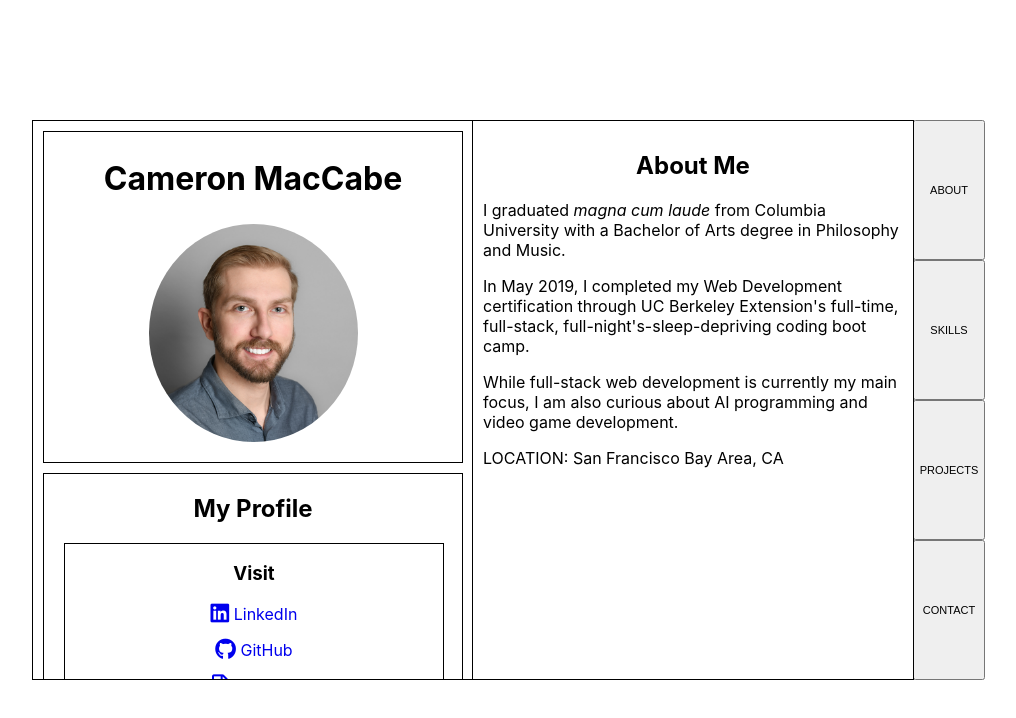
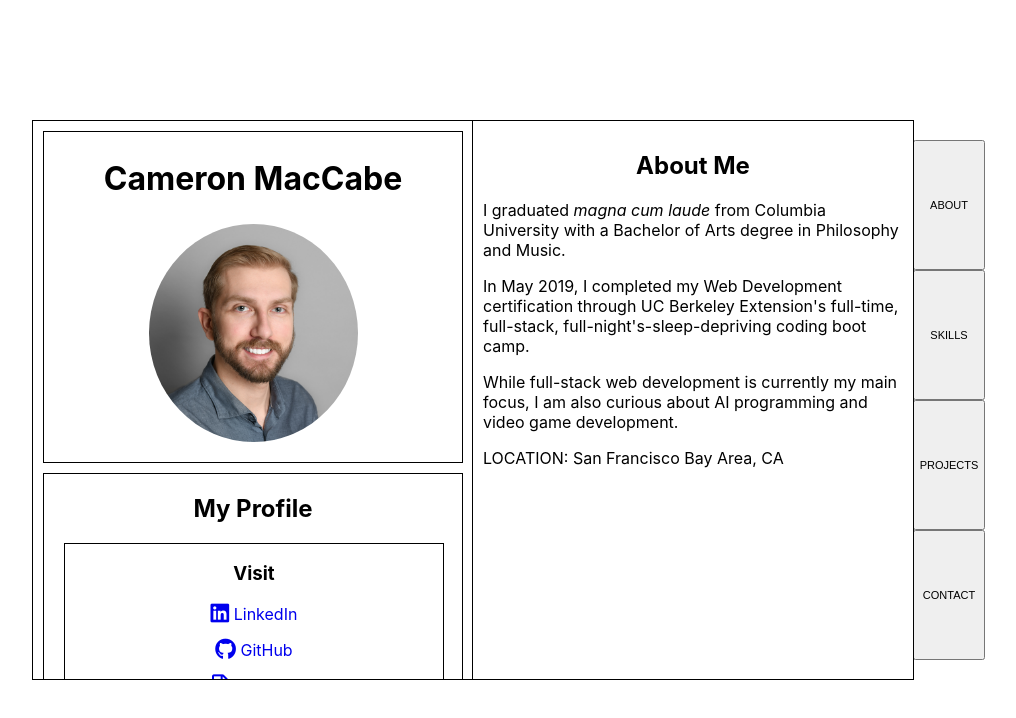
Before and after one commit to MacCabe1888/Professional-Portfolio, a React (Create React App) app: page /#/ in a window 1280 px wide. Shown: the top 718 px of the page, without its empty margins (167-1183 px from the left). Built offline with nearby package versions, Linux system fonts and the light colour scheme.

Commit message:
added margins to contain the nav bar to the straight part of the page's border

```diff
--- a/src/components/Nav/style.css
+++ b/src/components/Nav/style.css
@@ -2,6 +2,7 @@ nav {
   display: flex;
   flex-direction: column;
   width: 72px;
+  margin: 20px 0 20px 0;
 }
 
 a {
```
